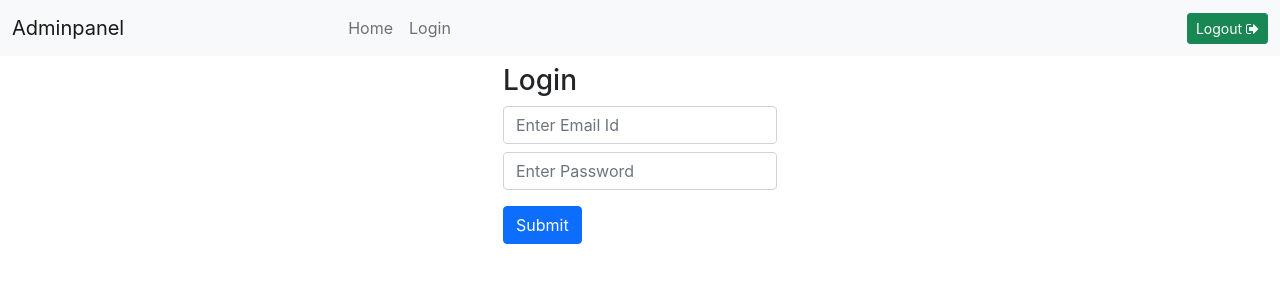
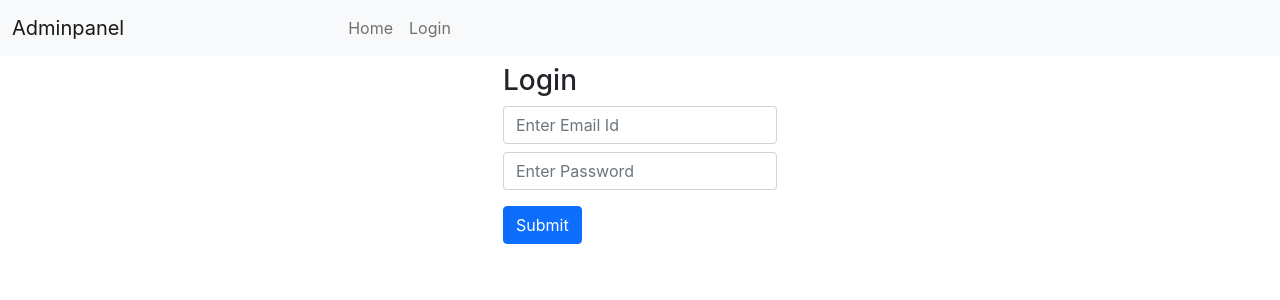
Before and after one commit to Biswajit721159/BusBookingAdminpanel, a React (Create React App) app in the folder adminpanel/: page /Login in a window 1280 px wide. Shown: the top 300 px of the page. Built offline with nearby package versions, Linux system fonts and the light colour scheme.

Commit message:
adding more

```diff
--- a/adminpanel/src/component/Navbar.js
+++ b/adminpanel/src/component/Navbar.js
@@ -49,9 +49,13 @@ const Navbar=()=>{
                              </li>
                         }
                     </ul>
-                    <div className="d-flex">
-                        <button className="btn btn-success btn-sm" type="submit" onClick={logout}>Logout  <i className="fa fa-sign-out" aria-hidden="true"></i></button>
-                    </div>
+                    {
+                        userinfo!=null?
+                            <div className="d-flex">
+                                <button className="btn btn-success btn-sm" type="submit" onClick={logout}>Logout  <i className="fa fa-sign-out" aria-hidden="true"></i></button>
+                            </div>
+                        :""
+                    }
                 </div>
             </div>
         </nav>
```
